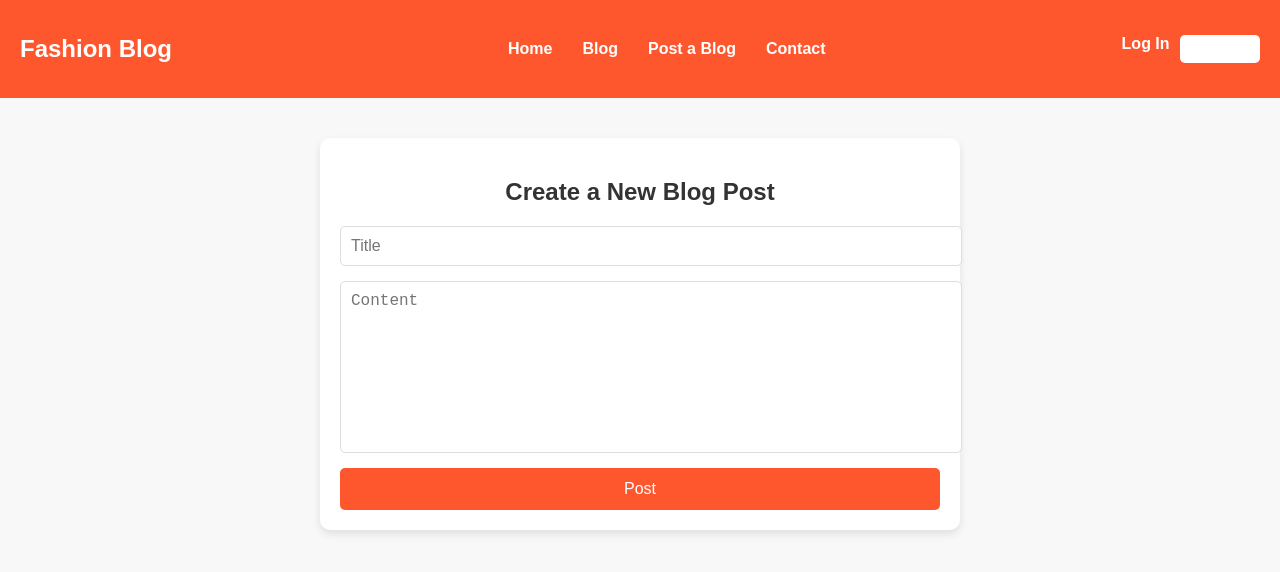
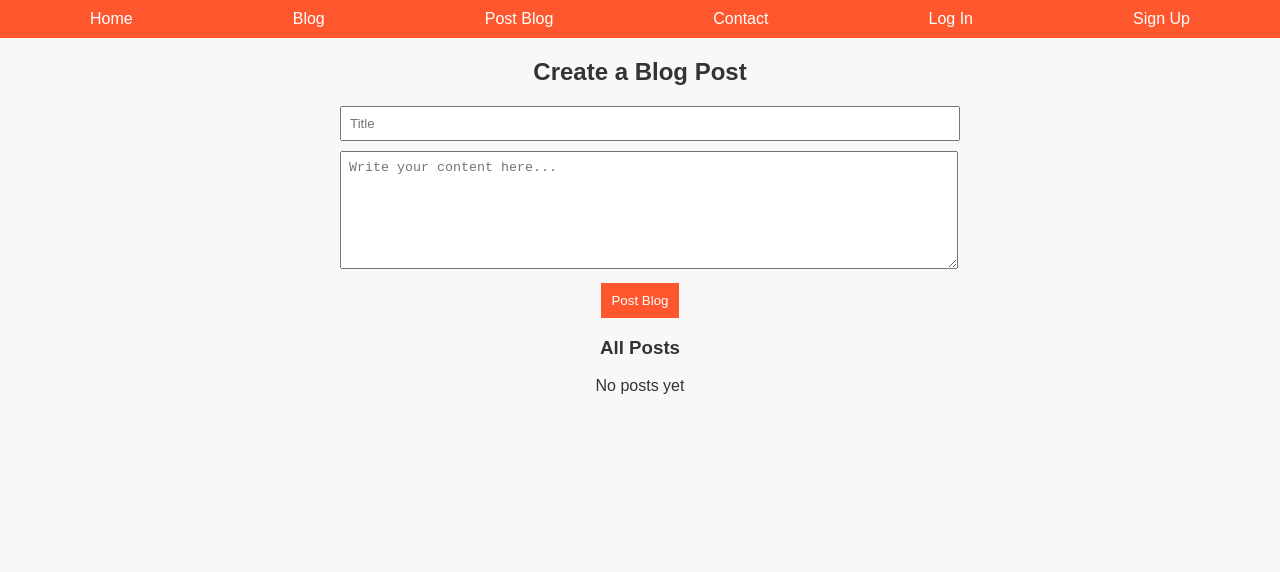
Before and after one commit to kevincode06/blog-project-frontend, a React (Create React App) app: page /postblog in a window 1280 px wide. Shown: the top 572 px of the page. Built offline with nearby package versions, Linux system fonts and the light colour scheme.

Commit message:
updated the navbar

```diff
--- a/src/App.js
+++ b/src/App.js
@@ -16,9 +16,9 @@ function App() {
         <Route path="/" element={<Home />} />
         <Route path="/blog" element={<Blog />} />
         <Route path="/contact" element={<Contact />} />
-        <Route path="/login" element={<Login />} />
-        <Route path="/signup" element={<Signup />} />
-        <Route path="/postblog" element={<PostBlog />} />  {/* Added route for PostBlog */}
+        <Route path="/login" element={<Login />} />  {/* Make sure this is here */}
+        <Route path="/signup" element={<Signup />} /> {/* Make sure this is here */}
+        <Route path="/postblog" element={<PostBlog />} />
       </Routes>
     </Router>
   );
--- a/src/components/Navbar.js
+++ b/src/components/Navbar.js
@@ -1,22 +1,14 @@
-// src/components/Navbar.js
-import React from 'react';
-import { Link } from 'react-router-dom';
-import './styles/Navbar.css';
+import { Link } from "react-router-dom";
 
 const Navbar = () => {
   return (
-    <nav className="navbar">
-      <h1>Fashion Blog</h1>
-      <ul>
-        <li><Link to="/">Home</Link></li>
-        <li><Link to="/blog">Blog</Link></li>
-        <li><Link to="/post">Post a Blog</Link></li>
-        <li><Link to="/contact">Contact</Link></li>
-      </ul>
-      <div className="auth-links">
-        <Link to="/login">Log In</Link>
-        <Link to="/signup" className="signup">Sign Up</Link>
-      </div>
+    <nav style={{ display: "flex", justifyContent: "space-around", padding: "10px", background: "#FE572E" }}>
+      <Link to="/" style={{ color: "white", textDecoration: "none" }}>Home</Link>
+      <Link to="/blog" style={{ color: "white", textDecoration: "none" }}>Blog</Link>
+      <Link to="/postblog" style={{ color: "white", textDecoration: "none" }}>Post Blog</Link>
+      <Link to="/contact" style={{ color: "white", textDecoration: "none" }}>Contact</Link>
+      <Link to="/login" style={{ color: "white", textDecoration: "none" }}>Log In</Link>
+      <Link to="/signup" style={{ color: "white", textDecoration: "none" }}>Sign Up</Link>
     </nav>
   );
 };
--- a/src/components/PostBlog.js
+++ b/src/components/PostBlog.js
@@ -1,54 +1,59 @@
-import { useState } from "react";
-import "./styles/PostBlog.css";
-
+import React, { useState } from "react";
 
 const PostBlog = () => {
+  // State for blog input
   const [title, setTitle] = useState("");
   const [content, setContent] = useState("");
+  const [posts, setPosts] = useState([]); // Stores all posts
 
-  const handleSubmit = async (e) => {
-    e.preventDefault();
-
-    const post = { title, content };
-
-    try {
-      const response = await fetch("http://localhost:4000/api/posts", {
-        method: "POST",
-        headers: { "Content-Type": "application/json" },
-        body: JSON.stringify(post),
-      });
-
-      if (response.ok) {
-        alert("Post added successfully!");
-        setTitle("");
-        setContent("");
-      } else {
-        alert("Error posting blog");
-      }
-    } catch (error) {
-      console.error("Error posting:", error);
+  // Function to handle posting
+  const handlePost = () => {
+    if (title && content) {
+      const newPost = { id: Date.now(), title, content };
+      setPosts([...posts, newPost]);
+      setTitle(""); // Clear input
+      setContent(""); // Clear input
     }
   };
 
+  // Function to delete a post
+  const handleDelete = (id) => {
+    setPosts(posts.filter((post) => post.id !== id));
+  };
+
   return (
-    <div className="post-blog-container">
-      <h2>Create a New Blog Post</h2>
-      <form onSubmit={handleSubmit}>
+    <div style={{ maxWidth: "600px", margin: "auto", textAlign: "center" }}>
+      <h2>Create a Blog Post</h2>
+
       <input
         type="text"
         placeholder="Title"
         value={title}
         onChange={(e) => setTitle(e.target.value)}
-          required
+        style={{ width: "100%", padding: "8px", marginBottom: "10px" }}
       />
+
       <textarea
-          placeholder="Content"
+        placeholder="Write your content here..."
         value={content}
         onChange={(e) => setContent(e.target.value)}
-          required
-        />
-        <button type="submit">Post</button>
-      </form>
+        style={{ width: "100%", height: "100px", padding: "8px", marginBottom: "10px" }}
+      ></textarea>
+
+      <button onClick={handlePost} style={{ padding: "10px", background: "#FE572E", color: "white", border: "none", cursor: "pointer" }}>
+        Post Blog
+      </button>
+
+      <h3>All Posts</h3>
+      {posts.length === 0 ? <p>No posts yet</p> : posts.map((post) => (
+        <div key={post.id} style={{ border: "1px solid #ddd", padding: "10px", margin: "10px 0", borderRadius: "5px" }}>
+          <h4>{post.title}</h4>
+          <p>{post.content}</p>
+          <button onClick={() => handleDelete(post.id)} style={{ padding: "5px", background: "red", color: "white", border: "none", cursor: "pointer" }}>
+            Delete
+          </button>
+        </div>
+      ))}
     </div>
   );
 };
```
Also changed, not shown: src/components/NewPost.js (added, +53 -0 lines). Lines whose indentation alone changed are shown as unchanged.
